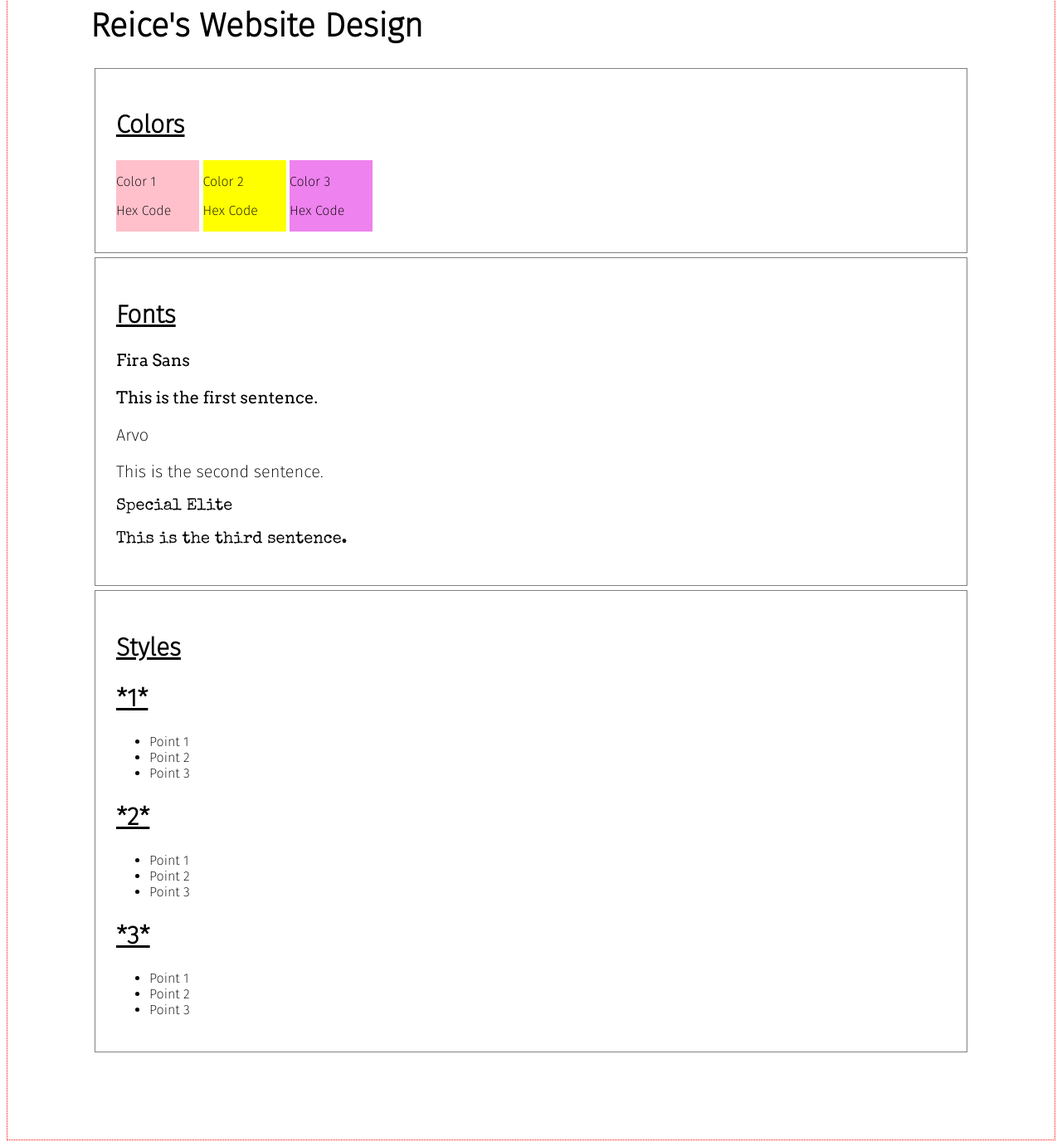
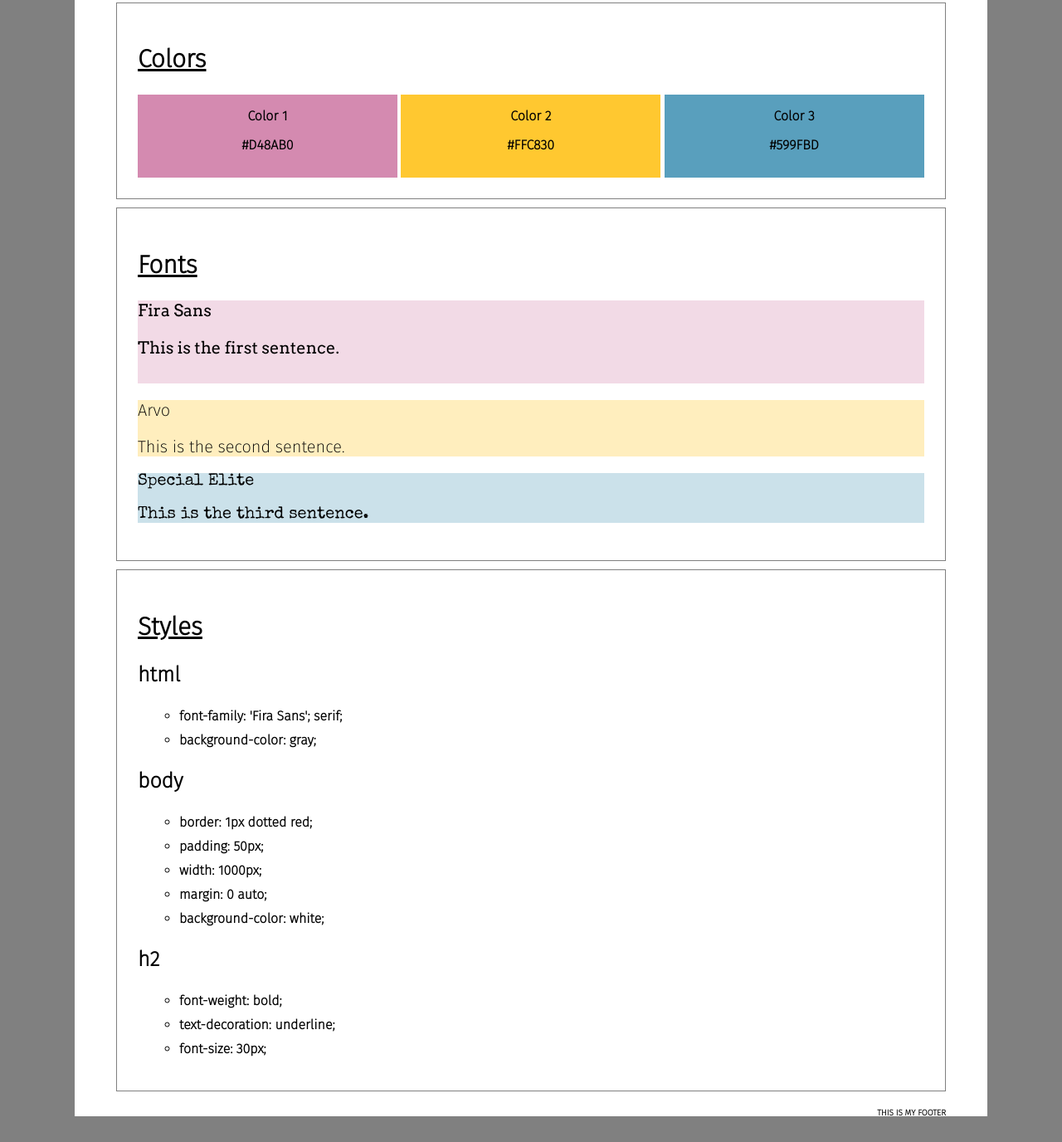
Before and after one commit to reiceraudry/Website-Design-Practice, a plain HTML site: page index.html in a window 1280 px wide. Shown: the part 129-1505 px from the top of the page at 83% size. Drawn offline with nearby package versions, Linux system fonts and the light colour scheme.

Commit message:
Add code to HTML and CSS. Add test photo for background.

```diff
--- a/index.html
+++ b/index.html
@@ -10,22 +10,22 @@
 
 <body>
 <div class="header">
-        <h1>Reice's Website Design</h1>
+     <h1>Reice's Website Design</h1>
 </div>
 
- <div class="container">
+ <div class="container" id="color-container">
     <h2>Colors</h2>
         <div class="color-pink">
             <p>Color 1</p>
-            <p>Hex Code</p>
+            <p>#D48AB0</p>
         </div>
         <div class="color-yellow">
             <p>Color 2</p>
-            <p>Hex Code</p>
+            <p>#FFC830</p>
         </div>
         <div class="color-violet">
             <p>Color 3</p>
-            <p>Hex Code</p>
+            <p>#599FBD</p>
         </div>
  </div>
 
@@ -48,30 +48,35 @@
  <div class="container">
     <h2>Styles</h2>
     <div>
-        <h2>*1*</h2>
+        <h3>html</h3>
         <ul>
-            <li>Point 1</li>
-            <li>Point 2</li>
-            <li>Point 3</li>
+            <li>font-family: 'Fira Sans'; serif;</li>
+            <li>background-color: gray;</li>
         </ul>
     </div>
     <div>
-        <h2>*2*</h2>
+        <h3>body</h3>
         <ul>
-            <li>Point 1</li>
-            <li>Point 2</li>
-            <li>Point 3</li>
+            <li>border: 1px dotted red;</li>
+            <li>padding: 50px;</li>
+            <li>width: 1000px;</li>
+            <li>margin: 0 auto;</li>
+            <li>background-color: white;</li>
         </ul>
     </div>
     <div>
-        <h2>*3*</h2>
+        <h3>h2</h3>
         <ul>
-            <li>Point 1</li>
-            <li>Point 2</li>
-            <li>Point 3</li>
+            <li>font-weight: bold;</li>
+            <li>text-decoration: underline;</li>
+            <li>font-size: 30px;</li>
         </ul>
     </div>
  </div>
 
+ <footer>
+     <p>THIS IS MY FOOTER</p>
+ </footer>
+
 </body>
 </html>
--- a/styles.css
+++ b/styles.css
@@ -1,17 +1,29 @@
 html {
     font-family: 'Fira Sans'; serif;
+    background-color: gray;
 }
 
+/*background-image: url("./reeds.jpg");*/
+
 body {
-    border: 1px dotted red;
-    padding: 100px;
+    padding-top: 30px;
+    padding-right: 50px;
+    padding-left: 50px;
+    padding-bottom: 30px;
+    width: 1000px;
+    margin: 0 auto;
+    background-color: white;
 }
 
 .container {
     border: 1px solid gray;
     padding: 25px;
-    width: 1000px;
-    margin: 5px;
+    margin-top: 10px;
+}
+
+#color-container p {
+    text-align: center;
+    font-weight: bold;
 }
 
 h1 {
@@ -24,24 +36,31 @@ h2 {
     font-size: 30px;
 }
 
+h3 {
+    font-size: 25px;
+}
+
 /***COLORS***/
 
 .color-pink {
-    background-color: pink;
-    width: 100px;
+    background-color: #d48ab0;
+    width: 33%;
     display: inline-block;
+    min-height: 100px;
 }
 
 .color-yellow {
-    background-color: yellow;
-    width: 100px;
+    background-color: #ffc830;
+    width: 33%;
     display: inline-block;
+    min-height: 100px;
 }
 
 .color-violet {
-    background-color: violet;
-    width: 100px;
+    background-color: #599fbd;
+    width: 33%;
     display: inline-block;
+    min-height: 100px;
 }
 
 /***FONTS***/
@@ -49,14 +68,35 @@ h2 {
 .font1 {
     font-family: 'Arvo', serif;
     font-size: 20px;
+    background-color: #d48ab050;
+    min-height: 100px;
 }
 
 .font2 {
     font-family: 'Fira Sans', sans-serif;
     font-size: 20px;
+    background-color: #ffc83050;
 }
 
 .font3 {
     font-family: 'Special Elite', cursive;
     font-size: 20px;
+    background-color: #599fbd50;
 }
+
+/***LIST***/
+
+li {
+    list-style: circle;
+    margin: 10px;
+    font-weight: bold;
+}
+
+/***FOOTER***/
+
+footer {
+    float: right;
+    font-size: 10px;
+    padding-top: 10px;
+    font-weight: bold;
+}
```
Also changed, not shown: 1 other file.
